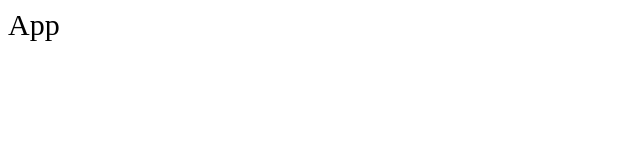
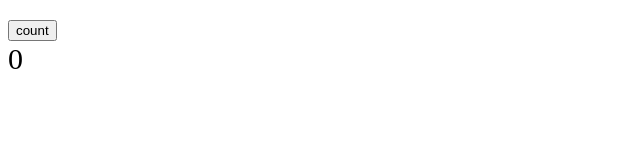
Before and after one commit to freetimezp/js-react-01, a React app: page / in a window 1280 px wide. Shown: the top 160 px of the page, without its empty margins (0-640 px from the left). Built offline with nearby package versions, Linux system fonts and the light colour scheme.

Commit message:
04. js-react-01. Redux.

```diff
--- a/package.json
+++ b/package.json
@@ -28,6 +28,10 @@
   "dependencies": {
     "@babel/polyfill": "^7.12.1",
     "react": "^18.2.0",
-    "react-dom": "^18.2.0"
+    "react-dom": "^18.2.0",
+    "react-redux": "^9.1.0",
+    "redux": "^5.0.1",
+    "redux-devtools-extension": "^2.13.9",
+    "redux-thunk": "^3.1.0"
   }
 }
--- a/src/components/App.jsx
+++ b/src/components/App.jsx
@@ -1,10 +1,26 @@
 import React from 'react';
 import './app.less';
+import { useDispatch, useSelector } from 'react-redux';
+import { setCount } from '../reducers/reposReducer';
 
 const App = () => {
+    const dispath = useDispatch();
+
+    const count = useSelector(state => state.repos.count);
+
+    const onCountClick = () => {
+        dispath(setCount(5));
+    }
+
     return (
         <div className='app'>
-            App
+            <button onClick={() => onCountClick()}>
+                count
+            </button>
+
+            <div>
+                {count}
+            </div>
         </div>
     );
 }
--- a/src/index.jsx
+++ b/src/index.jsx
@@ -1,10 +1,17 @@
 import './index.less';
 
 import React from 'react';
-import { render } from 'react-dom';
+import { Provider } from 'react-redux';
+import { createRoot } from 'react-dom/client';
+
 import App from '../src/components/App';
 
-render(
-    <App />,
-    document.getElementById("root")
-);
+import { store } from './reducers';
+
+
+createRoot(document.getElementById("root"))
+    .render(
+        <Provider store={store}>
+            <App />
+        </Provider>
+    );
--- /dev/null
+++ b/src/reducers/index.js
@@ -0,0 +1,13 @@
+import { combineReducers } from "redux";
+import { createStore, applyMiddleware } from "redux";
+import reposReducer from "./reposReducer";
+import { composeWithDevTools } from 'redux-devtools-extension';
+
+import { thunk } from "redux-thunk";
+
+
+const rootReducer = combineReducers({
+    repos: reposReducer,
+});
+
+export const store = createStore(rootReducer, composeWithDevTools(applyMiddleware(thunk)));
--- /dev/null
+++ b/src/reducers/reposReducer.js
@@ -0,0 +1,25 @@
+const SET_COUNT = "SET_COUNT";
+
+const defaultState = {
+    items: [],
+    isFetching: true,
+    count: 0
+}
+
+export default function reposReducer(state = defaultState, action) {
+    switch (action.type) {
+        case SET_COUNT:
+            return {
+                ...state,
+                count: action.payload
+            }
+
+            break;
+
+        default:
+            return state;
+            break;
+    }
+};
+
+export const setCount = (count) => ({ type: SET_COUNT, payload: count });
```
Also changed, not shown: 1 other file (tests, documents, lock files or other folders).
